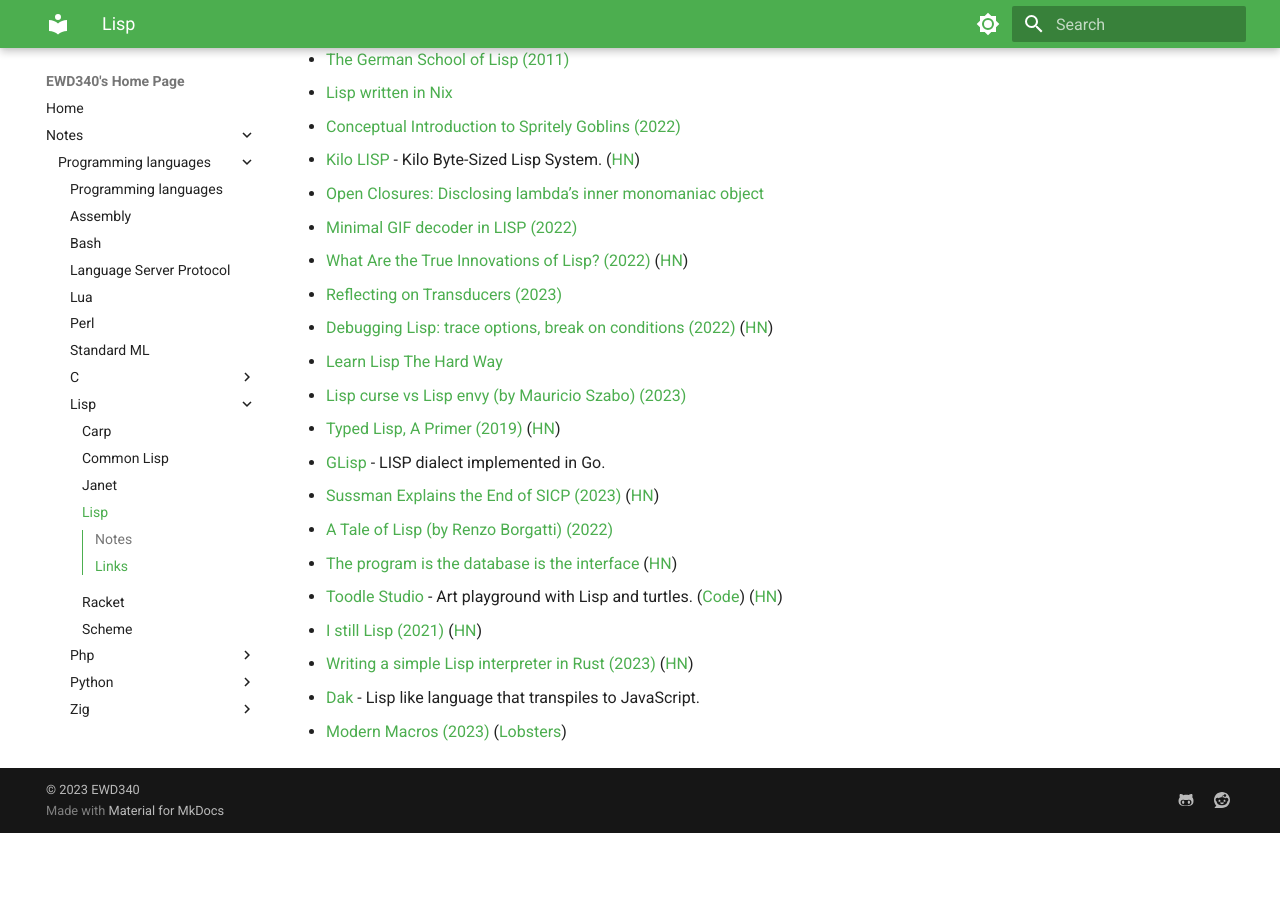
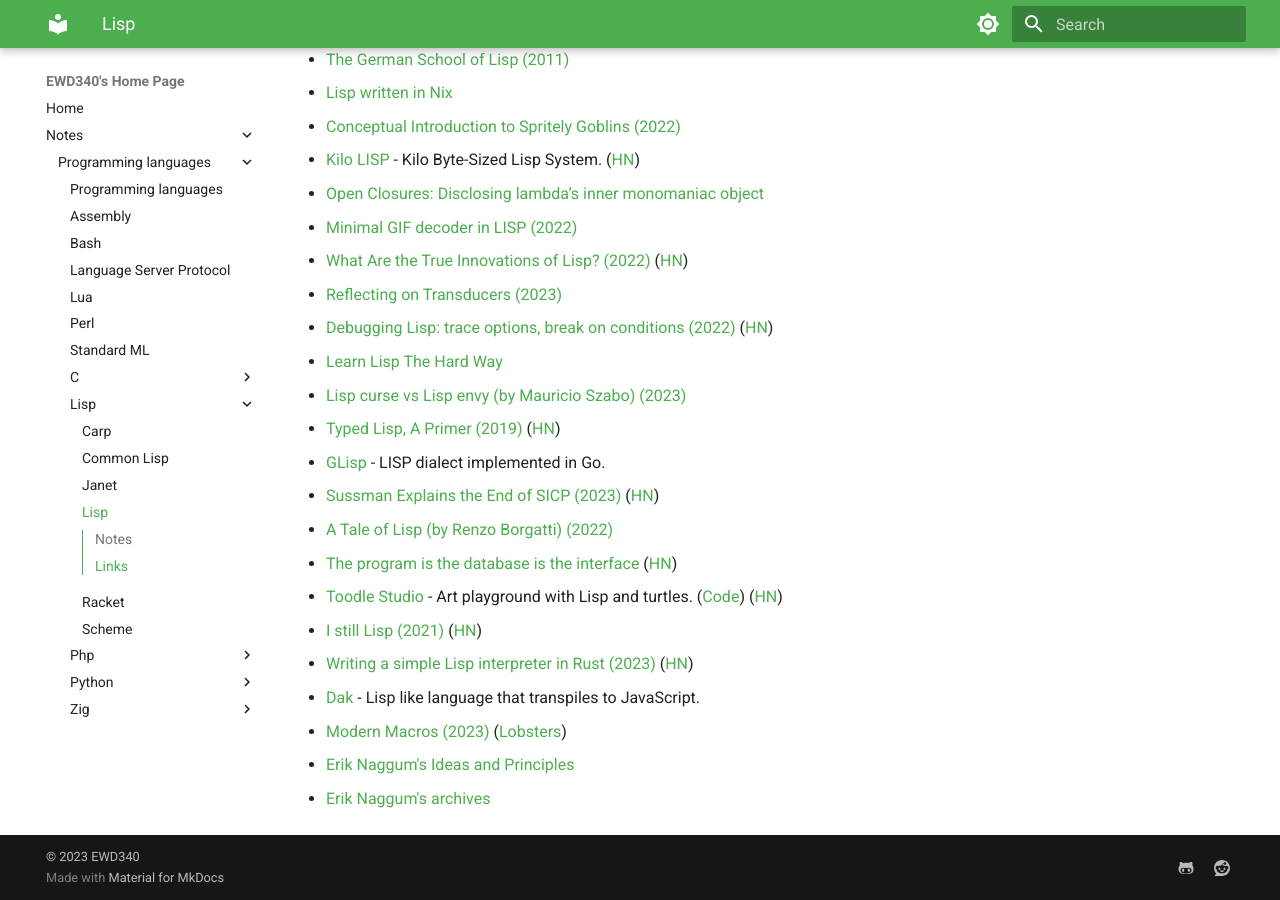
Before and after one commit to ewd340/ewd340.github.io, an MkDocs documentation site: the page built from docs/notes/programming-languages/lisp/lisp.md, in a window 1280 px wide and 900 px high, scrolled down 7688 px. Built offline with MkDocs 1.6.1 and Material for MkDocs 9.7.7, drawn with Linux system fonts in a browser that asks for light colours; before the commit the page ends 8521 px from its top, so only the background shows below that.

Commit message:
Added some stuff about E. Naggum

```diff
--- a/docs/notes/programming-languages/lisp/lisp.md
+++ b/docs/notes/programming-languages/lisp/lisp.md
@@ -249,3 +249,5 @@
 - [Writing a simple Lisp interpreter in Rust (2023)](https://david-delassus.medium.com/writing-a-simple-lisp-interpreter-in-rust-91dd32ea4d8f) ([HN](https://news.ycombinator.com/item?id=35003306))
 - [Dak](https://www.daklang.com/) - Lisp like language that transpiles to JavaScript.
 - [Modern Macros (2023)](https://www.youtube.com/watch?v=YMUCpx6vhZM) ([Lobsters](https://lobste.rs/s/c8nqjz/padl_23_modern_macros))
+- [Erik Naggum's Ideas and Principles](http://naggum.no/erik/index.html)
+- [Erik Naggum's archives](https://www.xach.com/naggum/articles/)
```
